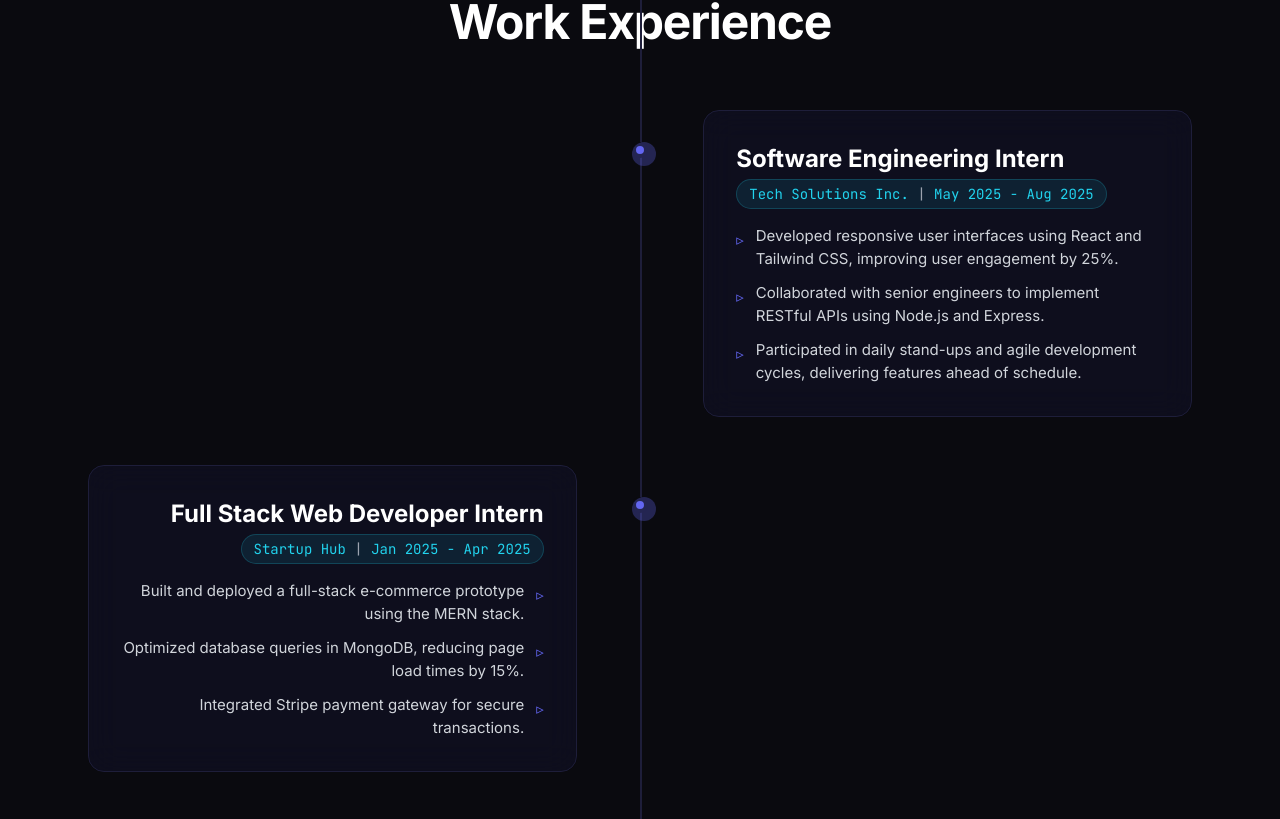
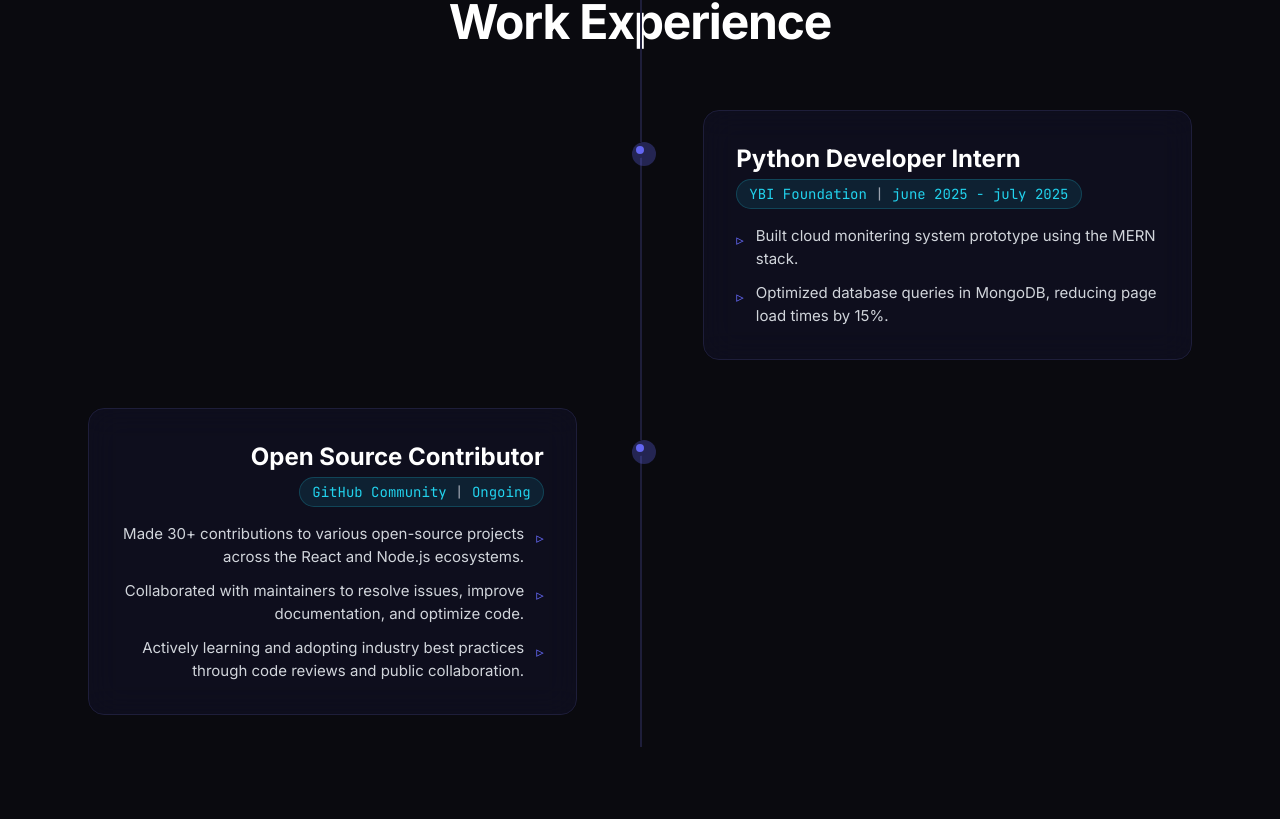
Before and after one commit to 18ayushyadav/portfolio, a React (Vite) app: page / in a window 1280 px wide. Shown: the part 4900-5719 px from the top of the page. Built offline with nearby package versions, Linux system fonts and the light colour scheme.

Commit message:
Update internship experience details in Experience.jsx

```diff
--- a/src/components/Experience.jsx
+++ b/src/components/Experience.jsx
@@ -2,25 +2,15 @@ import React from 'react';
 import { motion } from 'framer-motion';
 
 const experiences = [
+
   {
-    role: 'Software Engineering Intern',
-    company: 'Tech Solutions Inc.',
-    duration: 'May 2025 - Aug 2025',
+    role: 'Python Developer Intern',
+    company: 'YBI Foundation',
+    duration: 'june 2025 - july 2025',
     description: [
-      'Developed responsive user interfaces using React and Tailwind CSS, improving user engagement by 25%.',
-      'Collaborated with senior engineers to implement RESTful APIs using Node.js and Express.',
-      'Participated in daily stand-ups and agile development cycles, delivering features ahead of schedule.',
-    ],
-  },
-  {
-    role: 'Full Stack Web Developer Intern',
-    company: 'Startup Hub',
-    duration: 'Jan 2025 - Apr 2025',
-    description: [
-      'Built and deployed a full-stack e-commerce prototype using the MERN stack.',
+      'Built cloud monitering system prototype using the MERN stack.',
       'Optimized database queries in MongoDB, reducing page load times by 15%.',
-      'Integrated Stripe payment gateway for secure transactions.',
-    ],
+      ],
   },
   {
     role: 'Open Source Contributor',
```
